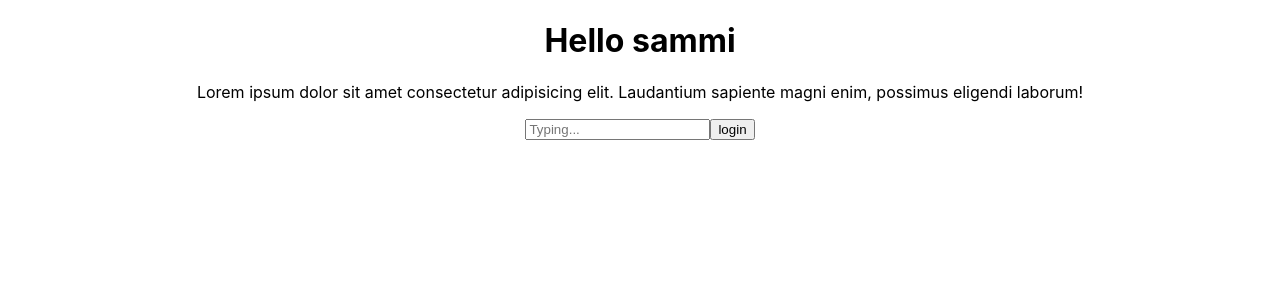
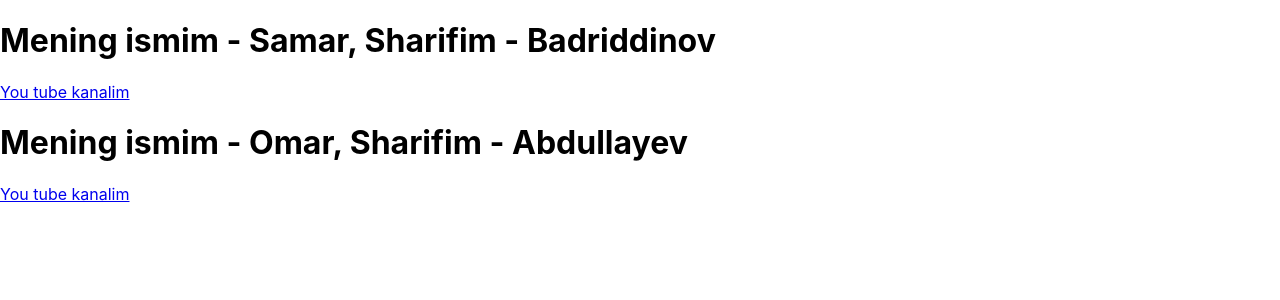
Before and after one commit to ayubxon1775/React_learn, a React (Create React App) app: page / in a window 1280 px wide. Shown: the top 300 px of the page. Built offline with nearby package versions, Linux system fonts and the light colour scheme.

Commit message:
added props

```diff
--- a/src/components/app/App.js
+++ b/src/components/app/App.js
@@ -1,16 +1,20 @@
-import './App.css';
-import Button from '../button/Button';
-import Field from '../field/Field';
-import Header from '../header/Header';
-
-function App() {
+const User = ({ firstName, lastName, link}) => {
   return (
-  <div className='App'>
-    <Header />
-    <Field/>
-    <Button/>
-  </div>
+    <div>
+      <h1>Mening ismim - {firstName.name}, Sharifim - {lastName()}
+      </h1>
+      <a href={link}>You tube kanalim</a>
+    </div>
   )
 }
 
-export default App;
+const App = () => {
+  return (
+  <div>
+    <User firstName={{name : 'Samar'}} lastName={() => "Badriddinov" }  link="youtube.com" />
+    <User firstName={{name : 'Omar'}} lastName={() => "Abdullayev" }  link="google.com" />
+  </div>
+)
+}
+
+export default App
```
